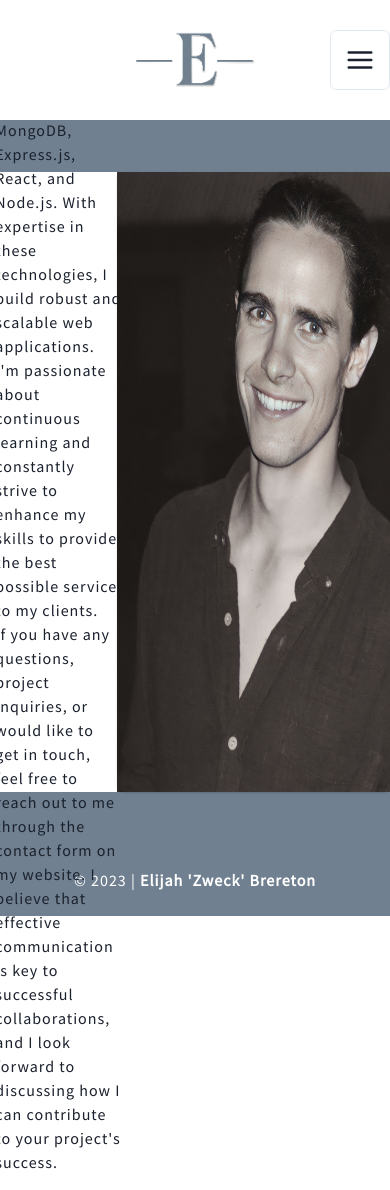
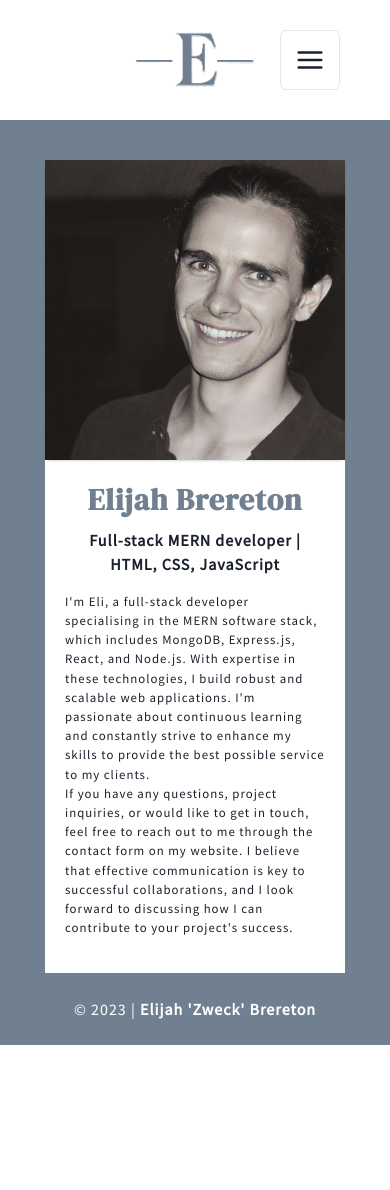
Before and after one commit to Elibrer/elijah-zweck-brereton-portfolio, a React (Create React App) app in the folder client/: page /about in a window 390 px wide. After the commit the page ends 1045 px from the top, so only its background shows below. Built offline with nearby package versions, Linux system fonts and the light colour scheme.

Commit message:
Updating sizing

```diff
--- a/client/src/components/Header.js
+++ b/client/src/components/Header.js
@@ -121,7 +121,8 @@ const Header = () => {
               icon={<HamburgerIcon boxSize="30px" />}
               variant="outline"
               boxSize="60px"
-              ml="50px"
+
+              mr="50px"
               onClick={toggleMenu}
             />
           </Flex>
--- a/client/src/pages/About.js
+++ b/client/src/pages/About.js
@@ -1,4 +1,4 @@
-import React from "react";
+import React, { useEffect } from "react";
 import {
   Heading,
   Text,
@@ -7,24 +7,130 @@ import {
   CardBody,
   Flex,
   Image,
+  useBreakpointValue,
+  useMediaQuery,
+  useQuery,
 } from "@chakra-ui/react";
 import aboutImage from "../assets/images/aboutImage.png";
 
 const About = () => {
+  const aboutWidth = useBreakpointValue({ base: "100%", md: "50%", sm: "25%" });
+  const textSize = useBreakpointValue({
+    base: ".8em",
+    md: ".9em",
+    sm: ".8em",
+    lg: "1.1em",
+    xl: "1.1em",
+  });
+  const boxSize = useBreakpointValue({
+    base: "300px",
+    md: "400px",
+    sm: "300px",
+    lg: "500px",
+    xl: "500px",
+  });
+  const imageHeight = useBreakpointValue({
+    base: "100%",
+    md: "620px",
+    sm: "620px",
+    lg: "620px",
+  });
+  const smImageHeight = useBreakpointValue({
+    base: "300px",
+    sm: "300px",
+    md: "500px",
+  });
+
+  const [isSmScreen] = useMediaQuery("(max-width: 768px)");
+
+  useEffect(() => {
+    console.log(
+      "Screen size changed:",
+      isSmScreen ? "SS" : "Not SS"
+    );
+  }, [isSmScreen]);
+
   return (
+    <div>
+      {isSmScreen ? (
+          <Box
+            display="flex"
+            flexDir={"column"}
+            bg="slategray"
+            className="about"
+            id="about"
+            alignItems="center"
+            justifyContent="center"
+          >
+            <Card mt="40px">
+              <Image
+                h={smImageHeight}
+                w={boxSize}
+                src={aboutImage}
+                //need image to stay same resolution, regardless of screen size
+                objectFit={"cover"}
+                objectPosition={"top"}
+              />
+            </Card>
+            <Flex justifyContent="center" alignItems="center">
+              <Box
+                bg="white"
+                w={boxSize}
+                p="20px"
+                display="flex"
+                alignItems="center"
+                justifyContent="center"
+              >
+                <Flex
+                  flexDir="column"
+                  justifyContent="center"
+                  alignItems="center"
+                  textAlign="left"
+                >
+                  <Heading
+                    fontFamily={"'DM Serif Display', sans-serif"}
+                    color="slategray"
+                    textAlign={"center"}
+                  >
+                    Elijah Brereton
+                  </Heading>
+                  <Text fontWeight="bold" textAlign="center">
+                    Full-stack MERN developer | HTML, CSS, JavaScript
+                  </Text>
+                  <Text fontSize={textSize}>
+                    I'm Eli, a full-stack developer specialising in the MERN
+                    software stack, which includes MongoDB, Express.js, React,
+                    and Node.js. With expertise in these technologies, I build
+                    robust and scalable web applications. I'm passionate about
+                    continuous learning and constantly strive to enhance my
+                    skills to provide the best possible service to my clients.
+                    <br />
+                    If you have any questions, project inquiries, or would like
+                    to get in touch, feel free to reach out to me through the
+                    contact form on my website. I believe that effective
+                    communication is key to successful collaborations, and I
+                    look forward to discussing how I can contribute to your
+                    project's success.
+                  </Text>
+                </Flex>
+              </Box>
+            </Flex>
+          </Box>
+      ) : (
           <Box
             bg="slategray"
             className="about"
             id="about"
             h="calc(100vh - 120px)"
             display="flex"
+            flexDir={"row"}
             alignItems="center"
             justifyContent="center"
           >
             <Flex justifyContent="center" alignItems="center">
               <Box
                 bg="white"
-          w="30%"
+                w={boxSize}
                 h="620px"
                 p="50px"
                 display="flex"
@@ -40,32 +146,44 @@ const About = () => {
                   <Heading
                     fontFamily={"'DM Serif Display', sans-serif"}
                     color="slategray"
-            >Elijah Brereton</Heading>
+                    textAlign={"center"}
+                  >
+                    Elijah Brereton
+                  </Heading>
                   <Text fontWeight="bold" textAlign="center">
                     Full-stack MERN developer | HTML, CSS, JavaScript
                   </Text>
-            <Text>
-              I'm Eli, a full-stack developer specialising in the MERN software
-              stack, which includes MongoDB, Express.js, React, and Node.js.
-              With expertise in these technologies, I build robust and scalable
-              web applications. I'm passionate about continuous learning and
-              constantly strive to enhance my skills to provide the best
-              possible service to my clients.
-              <br/>
-              If you have any questions, project
-              inquiries, or would like to get in touch, feel free to reach out
-              to me through the contact form on my website. I believe that
-              effective communication is key to successful collaborations, and I
-              look forward to discussing how I can contribute to your project's
-              success.
+                  <Text fontSize={textSize}>
+                    I'm Eli, a full-stack developer specialising in the MERN
+                    software stack, which includes MongoDB, Express.js, React,
+                    and Node.js. With expertise in these technologies, I build
+                    robust and scalable web applications. I'm passionate about
+                    continuous learning and constantly strive to enhance my
+                    skills to provide the best possible service to my clients.
+                    <br />
+                    If you have any questions, project inquiries, or would like
+                    to get in touch, feel free to reach out to me through the
+                    contact form on my website. I believe that effective
+                    communication is key to successful collaborations, and I
+                    look forward to discussing how I can contribute to your
+                    project's success.
                   </Text>
                 </Flex>
               </Box>
               <Card>
-          <Image h="620px" src={aboutImage} />
+                <Image
+                  h={imageHeight}
+                  w={boxSize}
+                  src={aboutImage}
+                  //need image to stay same resolution, regardless of screen size
+                  objectFit={"cover"}
+                  objectPosition={"top"}
+                />
               </Card>
             </Flex>
           </Box>
+      )}
+    </div>
   );
 };
 
--- a/client/src/pages/Contact.js
+++ b/client/src/pages/Contact.js
@@ -376,7 +376,7 @@ const Contact = () => {
               <Link
                 rel="noopener noreferrer"
                 target="_blank"
-                to="https://drive.google.com/file/d/1MmjeUGCkxKO8AXKrfxjvNl7O5zueUAFa/view?usp=sharing"
+                to="https://drive.google.com/file/d/1fld3s4yW3fA3BtE7wdQ3vABCn62aM0u3/view?usp=drive_link"
               >
                 <Image
                   src={resumeIcon}
--- a/client/src/pages/Home.js
+++ b/client/src/pages/Home.js
@@ -173,6 +173,7 @@ const Home = () => {
       <Flex
         ref={featuredRef}
         h="calc(70vh)"
+        pb="50px"
         bg="slategray"
         flexDir="column"
         alignItems="center"
@@ -189,6 +190,7 @@ const Home = () => {
           FEATURED PROJECTS
         </Heading>
         <Carousel />
+        <Box py="400px"/>
       </Flex>
     </Flex>
   );
```
Lines whose indentation alone changed are shown as unchanged.
